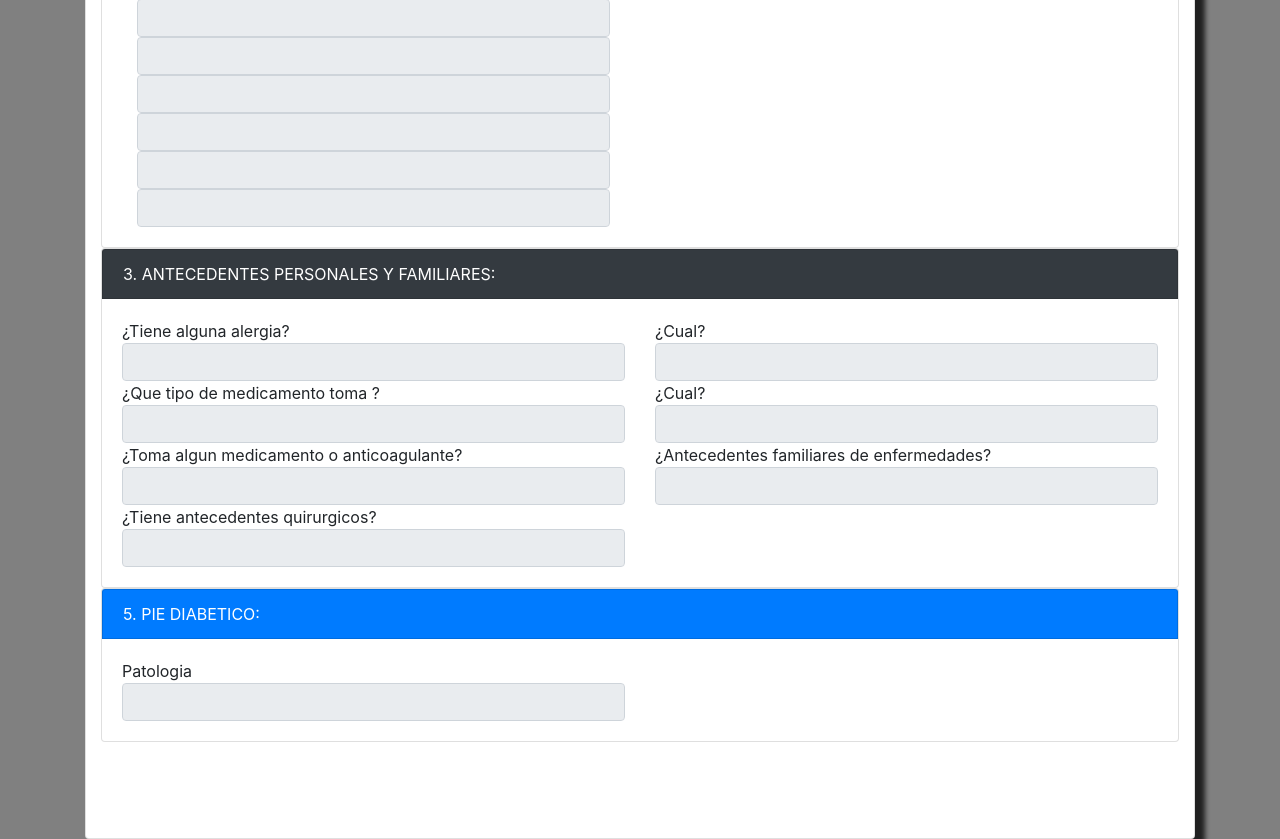
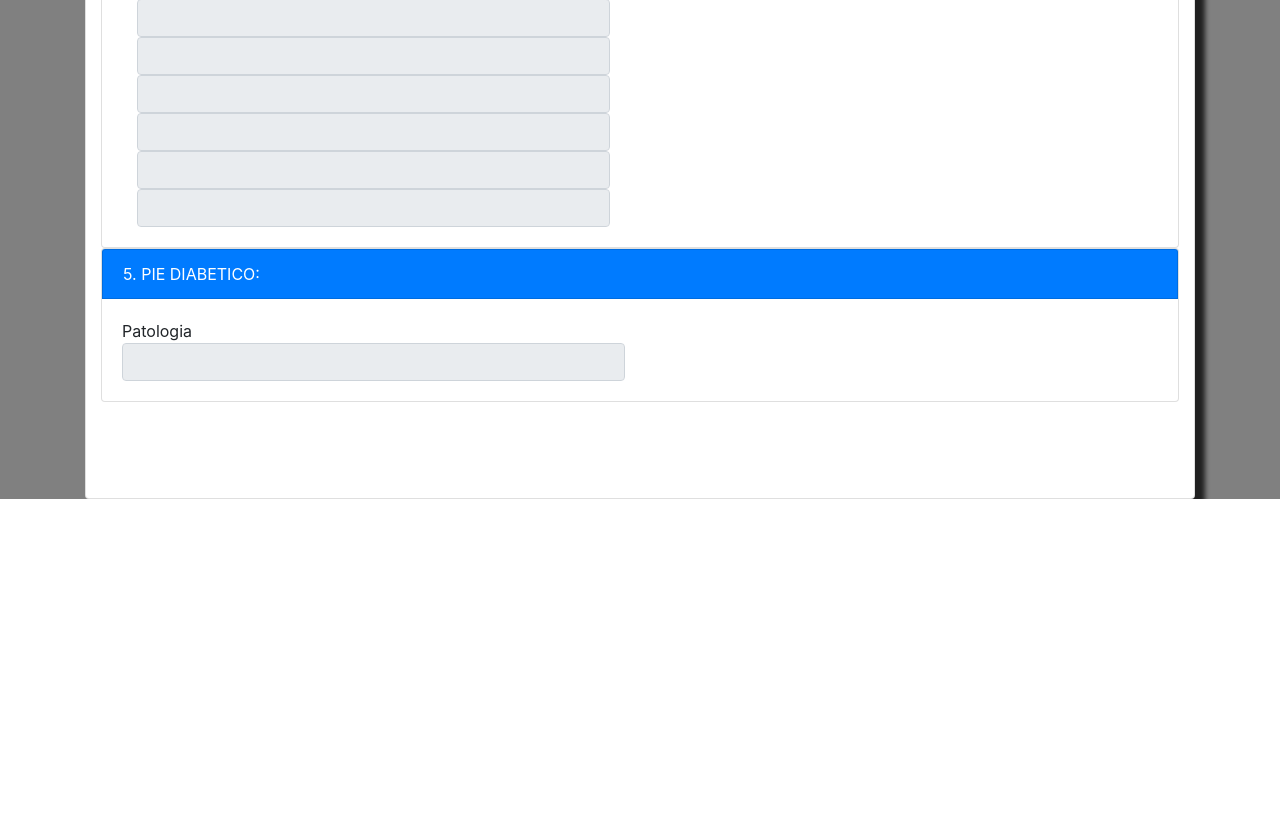
Before and after one commit to Jefferson1991/historialpodologico, a PHP site: page /consultaHistorial in a window 1280 px wide. Shown: the part 1595-2434 px from the top of the page. After the commit the page ends 2094 px from the top, so only its background shows below. Run offline with PHP 8.4, Linux system fonts and the light colour scheme; some libraries are stand-ins or nearby versions.

Commit message:
Edicion Consulta

```diff
--- a/views/modules/consultaHistorial.php
+++ b/views/modules/consultaHistorial.php
@@ -15,13 +15,12 @@ include "navegacionPodo.php";
 						</span>
 					</div>
 			</div>
-		</div>
-		<hr>
+	</div>
+	<hr>
 				<?php
 				 $consultaIndividual = new HistorialController();
 				 $consultaIndividual -> consultaHistoriaController();
 				?>
-
 				<div class="row">
 					<div class="col-md-12">
 						<div class="card">
@@ -253,45 +252,6 @@ include "navegacionPodo.php";
 				<div class="row">
 					<div class="col-md-12">
 						<div class="card">
-							<div class="card-header card bg-dark text-white">3. ANTECEDENTES PERSONALES Y FAMILIARES:</div>
-								<div class="card-body">
-										<div class="row">
-											<div class="col-sm-6">
-											¿Tiene alguna alergia?
-											<input type="text"class="form-control" name="alergiaPac" id="alergiaPac" disabled>
-											</div>
-											<div class="col-sm-6">
-											¿Cual?
-											<input type="text"class="form-control" name="alergiaPacTipo" id="alergiaPacTipo" disabled>
-											</div>
-											<div class="col-sm-6">
-											¿Que tipo de medicamento toma ?
-											<input type="text"class="form-control" name="tipMedicamentoPact" id="tipMedicamentoPact" disabled>
-											</div>
-											<div class="col-sm-6">
-											¿Cual?
-											<input type="text"class="form-control" name="otroMedicamento" id="otroMedicamento" disabled>
-											</div>
-											<div class="col-sm-6">
-											¿Toma algun medicamento o anticoagulante?
-											<input type="text"class="form-control" name="obsMedPaciente" id="obsMedPaciente" disabled>
-											</div>
-											<div class="col-sm-6">
-											¿Antecedentes familiares de enfermedades?
-											<input type="text"class="form-control" name="enferFamiliarPac" id="enferFamiliarPac" disabled>
-											</div>
-											<div class="col-sm-6">
-											¿Tiene antecedentes quirurgicos?
-											<input type="text"class="form-control" name="anteQuiPacient" id="anteQuiPacient" disabled>
-											</div>
-										</div>
-								</div>
-							<!--<div class="card-footer ard bg-dark text-white">Campos ingresados por:</div>-->
-						</div>
-					</div>
-
-					<div class="col-md-12">
-						<div class="card">
 							<div class="card-header card bg-primary text-white">5. PIE DIABETICO:</div>
 								<div class="card-body">
 										<div class="row">
@@ -307,4 +267,4 @@ include "navegacionPodo.php";
 					</div>
 				</div>
 				<br><br><br><br>
-	</div>
+</div>
```
Also changed, not shown: 1 other file.
